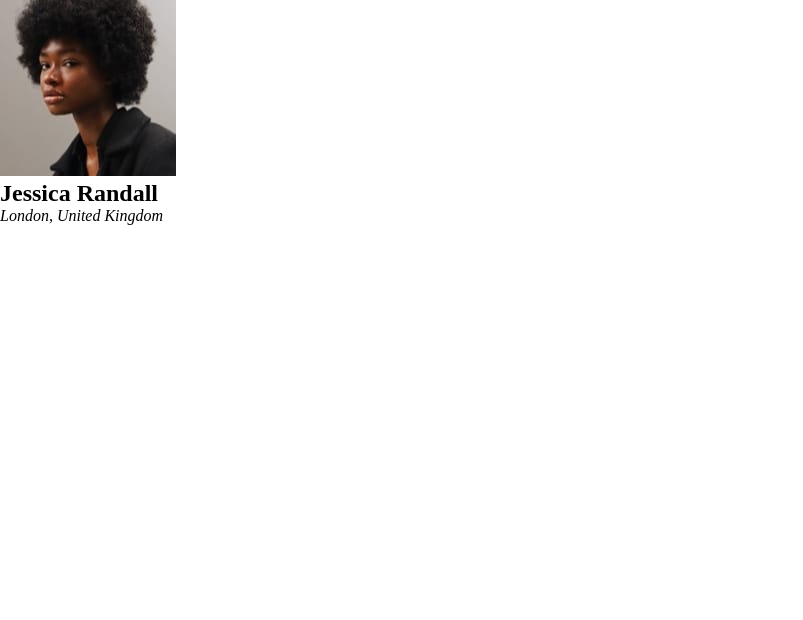
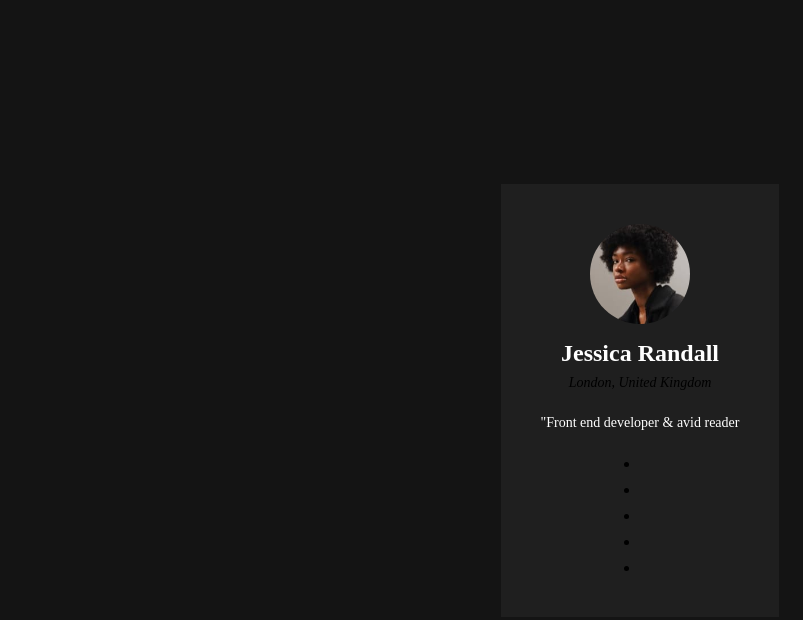
Before and after one commit to aurelienflieger/social-media-portfolio, a plain HTML site: page index.html in a window 1280 px wide. Shown: the whole page, without its empty margins (0-803 px from the left). Drawn offline with Linux system fonts and the light colour scheme.

Commit message:
styling: complete preliminary CSS

```diff
--- a/index.html
+++ b/index.html
@@ -14,6 +14,7 @@
         <h1 class="portfolio__author">Jessica Randall</h1>
         <address class="portfolio__address">London, United Kingdom</address>
       </header>
+      <p class="portfolio__description">"Front end developer & avid reader</p>
 
       <ul class="portfolio___list">
         <li class="portfolio__list-item"></li>
--- a/style.css
+++ b/style.css
@@ -11,12 +11,81 @@
   --spacing-500: 2.5rem;
   --spacing-300: 1.5rem;
   --spacing-200: 1rem;
-    --spacing-150: 0,75rem;
+  --spacing-150: 0, 75rem;
   --spacing-100: 0.5rem;
 }
 
-*, *::before, *::after {
+*,
+*::before,
+*::after {
   box-sizing: border-box;
   margin: 0;
   padding: 0;
 }
+
+.app {
+  display: flex;
+  align-items: center;
+  justify-content: center;
+  height: 100vh;
+  width: 100vw;
+  background-color: var(--dark-gray);
+}
+
+.portfolio {
+  display: flex;
+  flex-direction: column;
+  padding: var(--spacing-500);
+  justify-content: center;
+  align-items: center;
+  background-color: var(--mid-gray);
+}
+
+.portfolio__header {
+  display: flex;
+  flex-direction: column;
+  align-items: center;
+  margin-bottom: var(--spacing-300);
+}
+
+.portfolio__picture {
+  width: 100px;
+  height: 100px;
+  border-radius: 50%;
+  margin-bottom: var(--spacing-200);
+}
+
+.portfolio__author {
+  font-size: var(--fs-big);
+  color: var(--white);
+  margin-bottom: var(--spacing-100);
+}
+
+.portfolio__address {
+  font-size: var(--fs-regular);
+  color: var(--radioactive-green);
+}
+
+.portfolio__description {
+  font-size: var(--fs-regular);
+  color: var(--white);
+  text-align: center;
+  margin-bottom: var(--spacing-300);
+}
+
+.portfolio___list {
+  display: flex;
+  flex-direction: column;
+  justify-content: center;
+  gap: var(--spacing-100);
+}
+
+.portfolio__list-item {
+  text-align: center;
+  padding: var(--spacing-150);
+}
+
+.portfolio__list-item:hover {
+  color: var(--light-gray);
+  background-color: var(--radioactive-green);
+}
```
Lines whose indentation alone changed are shown as unchanged.
